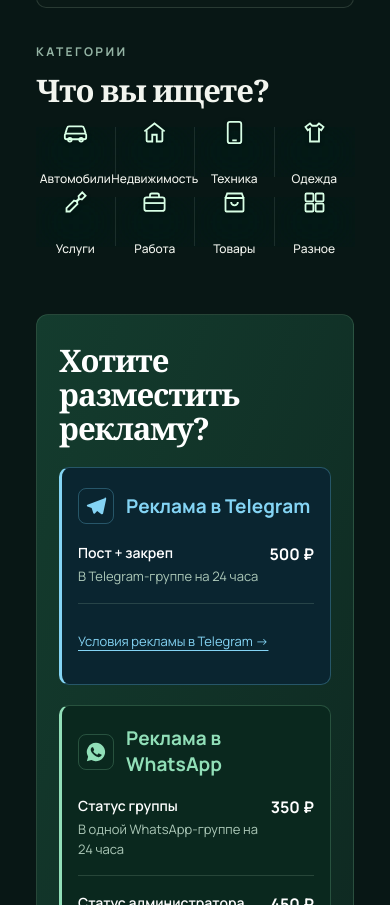
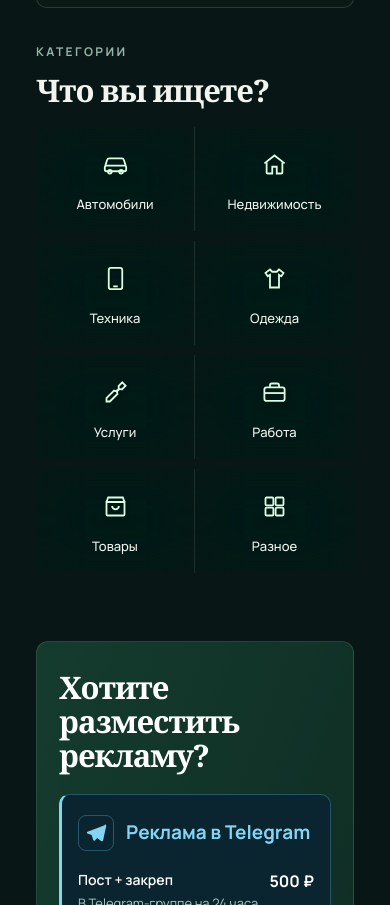
Before and after one commit to abdylzhelil/obyavleniya-dagestan, a plain HTML site: page index.html in a window 390 px wide. Shown: the part 1914-2819 px from the top of the page. Drawn offline with Linux system fonts and the light colour scheme; a web font is replaced by a local one.

Commit message:
Fix overlapping homepage category labels and mobile tap targets

```diff
--- a/redesign.css
+++ b/redesign.css
@@ -207,3 +207,13 @@
 /* Closed mobile navigation must not leave a collapsing overlay over page content. */
 @media(max-width:860px){.rd-home .rd-nav:not(.open),:is(.rd-group,.rd-page) .rd-nav:not(.open){display:none;}}
 @media(prefers-reduced-motion:reduce){.rd-home .rd-nav,:is(.rd-group,.rd-page) .rd-nav{transition:none!important;}}
+
+/* Keep category links inside their own grid cells, including long labels. */
+.rd-home .cat-card>a{margin:0;display:flex;flex-direction:column;align-items:center;justify-content:center;gap:10px;min-width:0;min-height:104px;padding:14px 8px;}
+.rd-home .cat-card .ic{margin:0;flex-shrink:0;}
+.rd-home .cat-card span{display:block;max-width:100%;line-height:1.45;overflow-wrap:normal;word-break:normal;}
+@media(max-width:600px){
+ .rd-home .cat-grid{grid-template-columns:repeat(2,minmax(0,1fr));row-gap:10px;}
+ .rd-home .cat-card:nth-child(even){border-right:0;}
+ .rd-home .cat-card span{font-size:13px;}
+}
```
Also changed, not shown: 1 other file.
